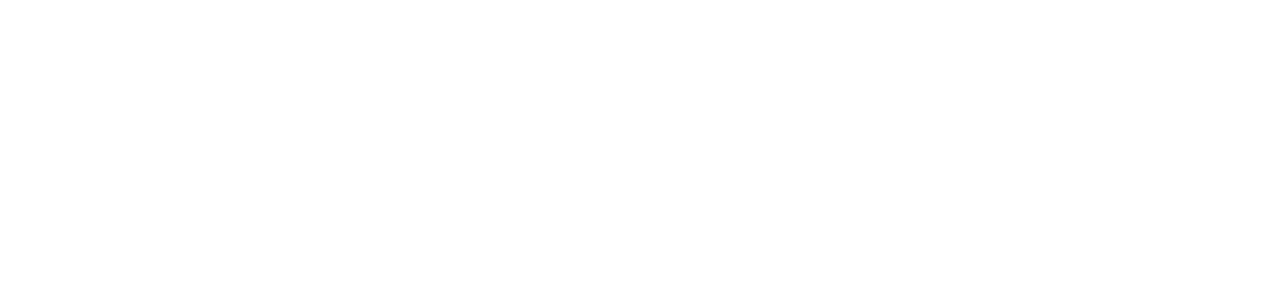
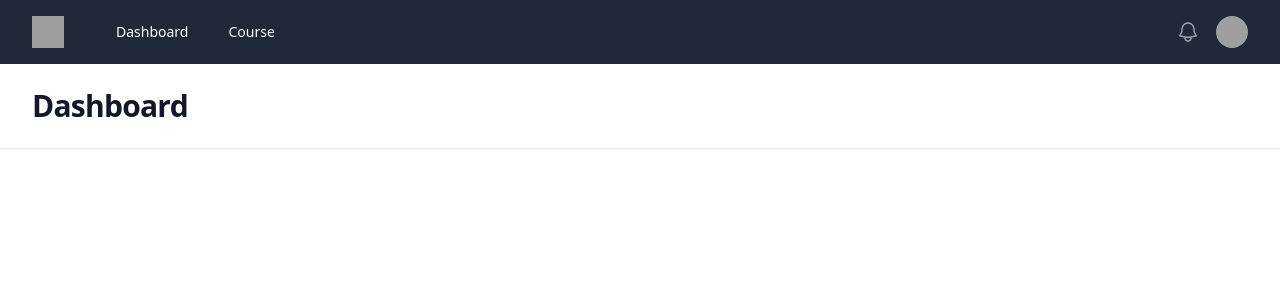
Before and after one commit to JayachandranRamu/Tutor-AI, a React (Create React App) app in the folder Frontend/: page / in a window 1280 px wide. Shown: the top 300 px of the page. Built offline with nearby package versions, Linux system fonts and the light colour scheme; grey boxes are pictures that could not be loaded.

Commit message:
Project Created!

```diff
--- a/Frontend/package.json
+++ b/Frontend/package.json
@@ -14,6 +14,7 @@
     "postcss": "^8.4.31",
     "react": "^18.2.0",
     "react-dom": "^18.2.0",
+    "react-router-dom": "^6.18.0",
     "react-scripts": "5.0.1",
     "tailwindcss": "^3.3.5",
     "typescript": "^4.9.5",
--- a/Frontend/src/App.tsx
+++ b/Frontend/src/App.tsx
@@ -1,8 +1,11 @@
+import Navbar from "./Components/Navbar";
+import MainRoutes from "./Routes/MainRoutes";
 
 function App() {
   return (
     <>
-
+<Navbar />
+<MainRoutes />
   </>
   );
 }
--- /dev/null
+++ b/Frontend/src/Components/Navbar.tsx
@@ -0,0 +1,112 @@
+import React from 'react'
+
+const Navbar = () => {
+  return (
+<div className="min-h-full">
+  <nav className="bg-gray-800">
+    <div className="mx-auto max-w-7xl px-4 sm:px-6 lg:px-8">
+      <div className="flex h-16 items-center justify-between">
+        <div className="flex items-center">
+          <div className="flex-shrink-0">
+            <img className="h-8 w-8" src="https://tailwindui.com/img/logos/mark.svg?color=indigo&shade=500" alt="Your Company" />
+          </div>
+          <div className="hidden md:block">
+            <div className="ml-10 flex items-baseline space-x-4">
+              {/* <!-- Current: "bg-gray-900 text-white", Default: "text-gray-300 hover:bg-gray-700 hover:text-white" --> */}
+              <a href="/" className="text-white hover:bg-gray-900 text-white rounded-md px-3 py-2 text-sm font-medium" aria-current="page">Dashboard</a>
+              <a href="/course" className="text-white hover:bg-gray-900 text-white rounded-md px-3 py-2 text-sm font-medium">Course</a>
+              {/* <a href="#" className="text-gray-300 hover:bg-gray-700 hover:text-white rounded-md px-3 py-2 text-sm font-medium">Projects</a>
+              <a href="#" className="text-gray-300 hover:bg-gray-700 hover:text-white rounded-md px-3 py-2 text-sm font-medium">Calendar</a>
+              <a href="#" className="text-gray-300 hover:bg-gray-700 hover:text-white rounded-md px-3 py-2 text-sm font-medium">Reports</a> */}
+            </div>
+          </div>
+        </div>
+        <div className="hidden md:block">
+          <div className="ml-4 flex items-center md:ml-6">
+            <button type="button" className="relative rounded-full bg-gray-800 p-1 text-gray-400 hover:text-white focus:outline-none focus:ring-2 focus:ring-white focus:ring-offset-2 focus:ring-offset-gray-800">
+              <span className="absolute -inset-1.5"></span>
+              <span className="sr-only">View notifications</span>
+              <svg className="h-6 w-6" fill="none" viewBox="0 0 24 24" stroke-width="1.5" stroke="currentColor" aria-hidden="true">
+                <path stroke-linecap="round" stroke-linejoin="round" d="M14.857 17.082a23.848 23.848 0 005.454-1.31A8.967 8.967 0 0118 9.75v-.7V9A6 6 0 006 9v.75a8.967 8.967 0 01-2.312 6.022c1.733.64 3.56 1.085 5.455 1.31m5.714 0a24.255 24.255 0 01-5.714 0m5.714 0a3 3 0 11-5.714 0" />
+              </svg>
+            </button>
+
+            {/* <!-- Profile dropdown --> */}
+            <div className="relative ml-3">
+              <div>
+                <button type="button" className="relative flex max-w-xs items-center rounded-full bg-gray-800 text-sm focus:outline-none focus:ring-2 focus:ring-white focus:ring-offset-2 focus:ring-offset-gray-800" id="user-menu-button" aria-expanded="false" aria-haspopup="true">
+                  <span className="absolute -inset-1.5"></span>
+                  <span className="sr-only">Open user menu</span>
+                  <img className="h-8 w-8 rounded-full" src="https://images.unsplash.com/photo-1472099645785-5658abf4ff4e?ixlib=rb-1.2.1&ixid=eyJhcHBfaWQiOjEyMDd9&auto=format&fit=facearea&facepad=2&w=256&h=256&q=80" alt="" />
+                </button>
+              </div>
+{/*
+              <!--
+                Dropdown menu, show/hide based on menu state.
+
+                Entering: "transition ease-out duration-100"
+                  From: "transform opacity-0 scale-95"
+                  To: "transform opacity-100 scale-100"
+                Leaving: "transition ease-in duration-75"
+                  From: "transform opacity-100 scale-100"
+                  To: "transform opacity-0 scale-95"
+              --> */}
+
+            </div>
+          </div>
+        </div>
+        <div className="-mr-2 flex md:hidden">
+          {/* <!-- Mobile menu button --> */}
+          <button type="button" className="relative inline-flex items-center justify-center rounded-md bg-gray-800 p-2 text-gray-400 hover:bg-gray-700 hover:text-white focus:outline-none focus:ring-2 focus:ring-white focus:ring-offset-2 focus:ring-offset-gray-800" aria-controls="mobile-menu" aria-expanded="false">
+            <span className="absolute -inset-0.5"></span>
+            <span className="sr-only">Open main menu</span>
+            {/* <!-- Menu open: "hidden", Menu closed: "block" --> */}
+            <svg className="block h-6 w-6" fill="none" viewBox="0 0 24 24" stroke-width="1.5" stroke="currentColor" aria-hidden="true">
+              <path stroke-linecap="round" stroke-linejoin="round" d="M3.75 6.75h16.5M3.75 12h16.5m-16.5 5.25h16.5" />
+            </svg>
+            {/* <!-- Menu open: "block", Menu closed: "hidden" --> */}
+            <svg className="hidden h-6 w-6" fill="none" viewBox="0 0 24 24" stroke-width="1.5" stroke="currentColor" aria-hidden="true">
+              <path stroke-linecap="round" stroke-linejoin="round" d="M6 18L18 6M6 6l12 12" />
+            </svg>
+          </button>
+        </div>
+      </div>
+    </div>
+
+    {/* <!-- Mobile menu, show/hide based on menu state. --> */}
+    <div className="md:hidden" id="mobile-menu">
+      <div className="space-y-1 px-2 pb-3 pt-2 sm:px-3">
+        {/* <!-- Current: "bg-gray-900 text-white", Default: "text-gray-300 hover:bg-gray-700 hover:text-white" --> */}
+        <a href="/" className="bg-gray-900 text-white block rounded-md px-3 py-2 text-base font-medium" aria-current="page">Dashboard</a>
+        <a href="/course" className="text-gray-300 hover:bg-gray-700 hover:text-white block rounded-md px-3 py-2 text-base font-medium">Course</a>
+        {/* <a href="#" className="text-gray-300 hover:bg-gray-700 hover:text-white block rounded-md px-3 py-2 text-base font-medium">Projects</a>
+        <a href="#" className="text-gray-300 hover:bg-gray-700 hover:text-white block rounded-md px-3 py-2 text-base font-medium">Calendar</a>
+        <a href="#" className="text-gray-300 hover:bg-gray-700 hover:text-white block rounded-md px-3 py-2 text-base font-medium">Reports</a> */}
+      </div>
+      <div className="border-t border-gray-700 pb-3 pt-4">
+        <div className="flex items-center px-5">
+          <div className="flex-shrink-0">
+            <img className="h-10 w-10 rounded-full" src="https://images.unsplash.com/photo-1472099645785-5658abf4ff4e?ixlib=rb-1.2.1&ixid=eyJhcHBfaWQiOjEyMDd9&auto=format&fit=facearea&facepad=2&w=256&h=256&q=80" alt="" />
+          </div>
+          <div className="ml-3">
+            <div className="text-base font-medium leading-none text-white">Tom Cook</div>
+            <div className="text-sm font-medium leading-none text-gray-400">tom@example.com</div>
+          </div>
+          <button type="button" className="relative ml-auto flex-shrink-0 rounded-full bg-gray-800 p-1 text-gray-400 hover:text-white focus:outline-none focus:ring-2 focus:ring-white focus:ring-offset-2 focus:ring-offset-gray-800">
+            <span className="absolute -inset-1.5"></span>
+            <span className="sr-only">View notifications</span>
+            <svg className="h-6 w-6" fill="none" viewBox="0 0 24 24" stroke-width="1.5" stroke="currentColor" aria-hidden="true">
+              <path stroke-linecap="round" stroke-linejoin="round" d="M14.857 17.082a23.848 23.848 0 005.454-1.31A8.967 8.967 0 0118 9.75v-.7V9A6 6 0 006 9v.75a8.967 8.967 0 01-2.312 6.022c1.733.64 3.56 1.085 5.455 1.31m5.714 0a24.255 24.255 0 01-5.714 0m5.714 0a3 3 0 11-5.714 0" />
+            </svg>
+          </button>
+        </div>
+      </div>
+    </div>
+  </nav>
+
+
+</div>
+  )
+}
+
+export default Navbar
--- /dev/null
+++ b/Frontend/src/Pages/Course.tsx
@@ -0,0 +1,18 @@
+import React from 'react'
+
+const Courses = () => {
+  return (
+    <div> <header className="bg-white shadow">
+    <div className="mx-auto max-w-7xl px-4 py-6 sm:px-6 lg:px-8">
+      <h1 className="text-3xl font-bold tracking-tight text-gray-900">Courses</h1>
+    </div>
+  </header>
+  <main>
+    <div className="mx-auto max-w-7xl py-6 sm:px-6 lg:px-8">
+      {/* <!-- Your content --> */}
+    </div>
+  </main></div>
+  )
+}
+
+export default Courses
--- /dev/null
+++ b/Frontend/src/Pages/Dashboard.tsx
@@ -0,0 +1,18 @@
+import React from 'react'
+
+const Dashboard = () => {
+  return (
+    <div> <header className="bg-white shadow">
+    <div className="mx-auto max-w-7xl px-4 py-6 sm:px-6 lg:px-8">
+      <h1 className="text-3xl font-bold tracking-tight text-gray-900">Dashboard</h1>
+    </div>
+  </header>
+  <main>
+    <div className="mx-auto max-w-7xl py-6 sm:px-6 lg:px-8">
+      {/* <!-- Your content --> */}
+    </div>
+  </main></div>
+  )
+}
+
+export default Dashboard
--- /dev/null
+++ b/Frontend/src/Routes/MainRoutes.jsx
@@ -0,0 +1,17 @@
+import React from 'react'
+import { Routes,Route } from 'react-router-dom'
+import Courses from '../Pages/Course'
+import Dashboard from '../Pages/Dashboard'
+
+const MainRoutes = () => {
+  return (
+    <>
+        <Routes>
+            <Route path="/" element={<Dashboard />} />
+            <Route path="/course" element={<Courses />} />
+        </Routes>
+    </>
+  )
+}
+
+export default MainRoutes
--- a/Frontend/src/index.tsx
+++ b/Frontend/src/index.tsx
@@ -3,13 +3,15 @@
 import './index.css';
 import App from './App';
 import reportWebVitals from './reportWebVitals';
-
+import {BrowserRouter} from "react-router-dom"
 const root = ReactDOM.createRoot(
   document.getElementById('root') as HTMLElement
 );
 root.render(
+<BrowserRouter>
+<App />
+</BrowserRouter>
 
-    <App />
 
 );
 
```
Also changed, not shown: 1 other file (tests, documents, lock files or other folders).
